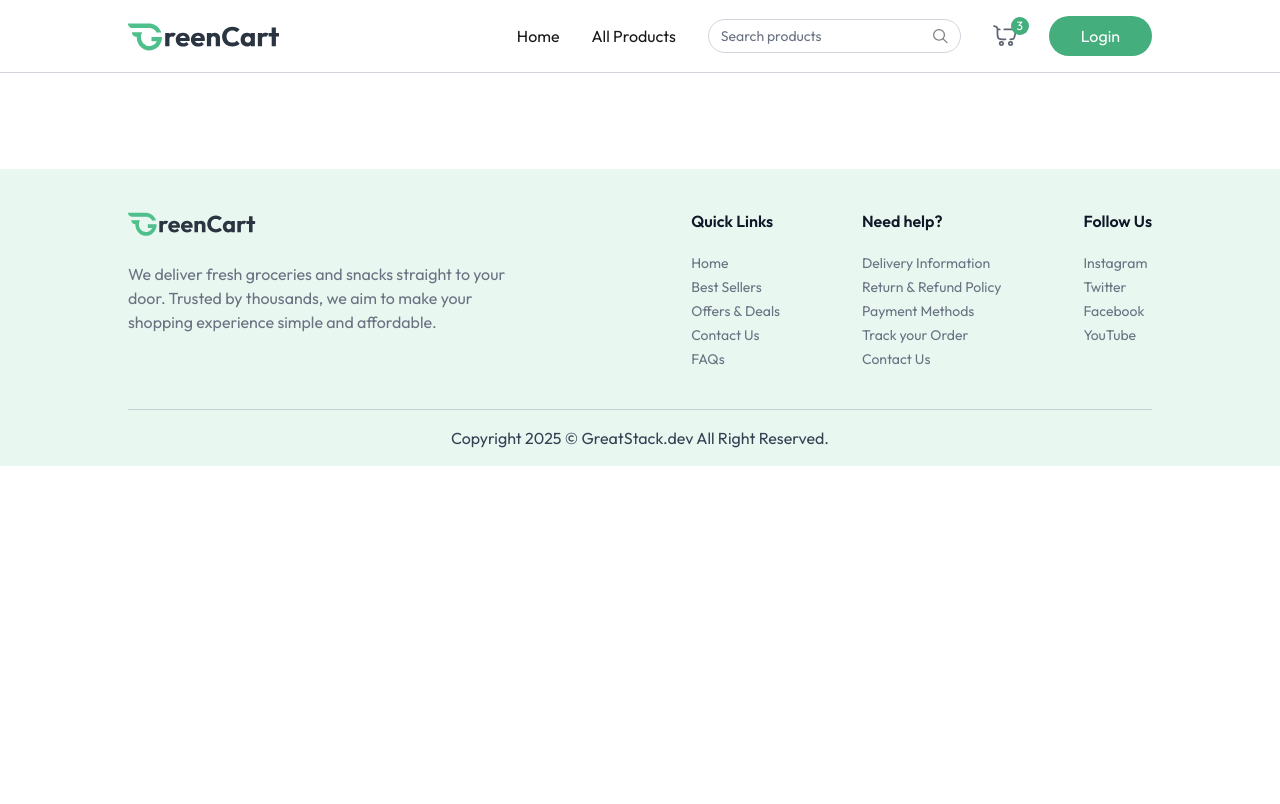
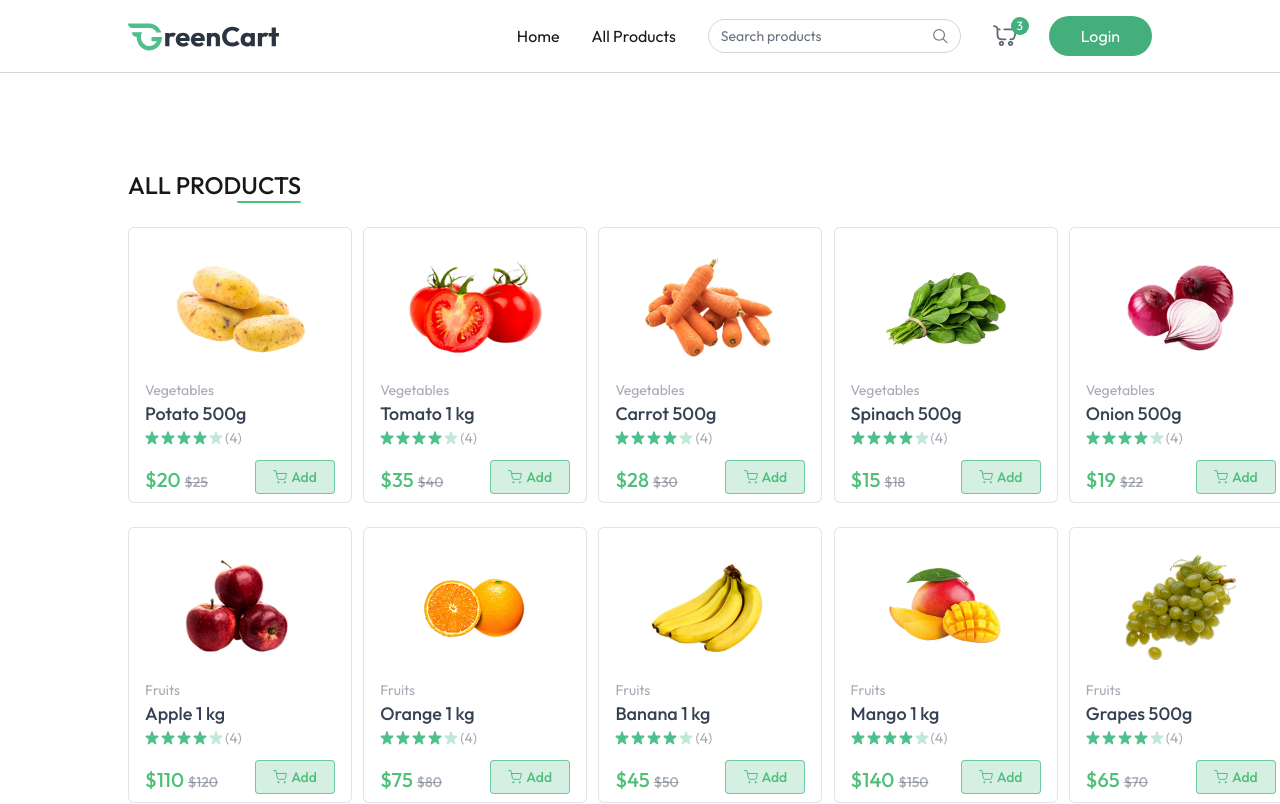
Before and after one commit to alaminjim/Grocery_Delivery, a React (Vite) app in the folder Grocery Delivery/grocery-shop-client/: page /all-product in a window 1280 px wide. Shown: the top 804 px of the page. Built offline with nearby package versions, Linux system fonts and the light colour scheme.

Commit message:
added all product section

```diff
--- a/Grocery Delivery/grocery-shop-client/src/Context/AppContext.jsx
+++ b/Grocery Delivery/grocery-shop-client/src/Context/AppContext.jsx
@@ -13,6 +13,7 @@ export const AppContextProvider = ({ children }) => {
   const [showUserLogin, setShowUserLogin] = useState(false);
   const [products, setProducts] = useState([]);
   const [cartItems, setCartItems] = useState({});
+  const [searchQuery, setSearchQuery] = useState({});
 
   const fetchProducts = () => {
     setProducts(dummyProducts);
@@ -67,6 +68,8 @@ export const AppContextProvider = ({ children }) => {
     updatedCart,
     removeCartItems,
     cartItems,
+    searchQuery,
+    setSearchQuery,
   };
 
   return <AppContext.Provider value={value}>{children}</AppContext.Provider>;
--- a/Grocery Delivery/grocery-shop-client/src/Pages/AllProducts.jsx
+++ b/Grocery Delivery/grocery-shop-client/src/Pages/AllProducts.jsx
@@ -1,5 +1,38 @@
+import { useEffect, useState } from "react";
+import { useAppContext } from "../Context/AppContext";
+import ProductCard from "../Components/ProductCard";
+
 const AllProducts = () => {
-  return <div></div>;
+  const { products, searchQuery } = useAppContext();
+
+  const [filterProducts, setFilterProducts] = useState([]);
+
+  useEffect(() => {
+    if (searchQuery.length > 0) {
+      setFilterProducts(
+        products.filter((products) =>
+          products.name.toLowerCase().includes(searchQuery.toLowerCase())
+        )
+      );
+    } else {
+      setFilterProducts(products);
+    }
+  }, [searchQuery, products]);
+  return (
+    <div className="mt-24 flex flex-col ml-32">
+      <div className="flex flex-col items-end w-max">
+        <p className="text-2xl uppercase font-medium">All products</p>
+        <div className="w-16 h-0.5 bg-[#4fbf7a] rounded-full"></div>
+      </div>
+      <div className="grid grid-cols-2 sm:grid-cols-3 md:grid-cols-4 gap-3 md:gap-6 lg:grid-cols-5 mt-6">
+        {filterProducts
+          .filter((product) => product.inStock)
+          .map((product, idx) => (
+            <ProductCard key={idx} product={product}></ProductCard>
+          ))}
+      </div>
+    </div>
+  );
 };
 
 export default AllProducts;
```
